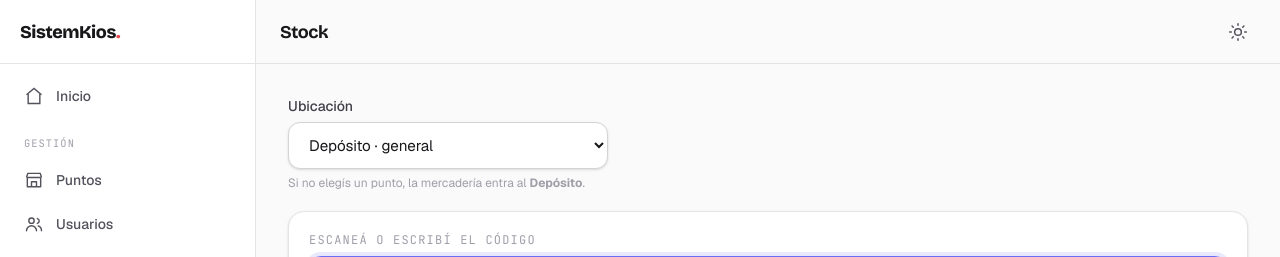
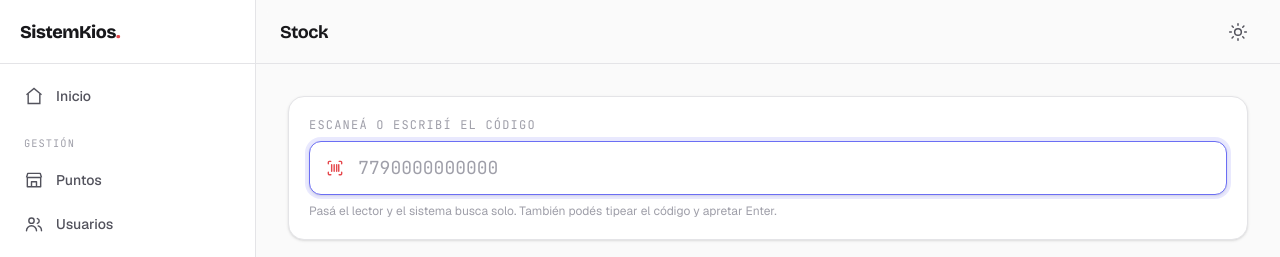
Before and after one commit to Mkdir-arg/SistemKios, a Django app: page /stock/ in a window 1280 px wide. Shown: the top 257 px of the page. Run offline with Django 5.2, Linux system fonts and the light colour scheme; the visitor is signed in with stand-in values (Sample User, id 1); data comes from the database, SQL or seed files in the repository; data that the repository does not hold is empty; style sheets or scripts are compiled from the project's sources; some libraries are stand-ins or nearby versions.

Commit message:
Stock: quitar selector de Ubicación
La tabla ya muestra el stock de todas las ubicaciones, así que se saca el
selector: lo que carga el Super Admin con el lector entra siempre al Depósito
(y se reparte con Transferencias). El backend ya resolvía a Depósito sin punto.

Co-Authored-By: Claude Opus 4.8 (1M context) <noreply@anthropic.com>

```diff
--- a/templates/stock/ingreso.html
+++ b/templates/stock/ingreso.html
@@ -13,17 +13,7 @@
       <span class="chip"><span class="h-1.5 w-1.5 rounded-full bg-brand-500"></span>{{ punto_fijo }}</span>
       Estás cargando mercadería en tu punto.
     </div>
-  {% elif es_super_admin %}
-    <div class="mb-5">
-      <label class="mb-1.5 block text-sm font-medium text-zinc-700 dark:text-zinc-300">Ubicación</label>
-      <select class="input max-w-xs" x-model="puntoId" @change="reset()">
-        {% for u in ubicaciones %}
-          <option value="{{ u.id }}">{{ u.nombre }}{% if u.es_deposito %} · general{% endif %}</option>
-        {% endfor %}
-      </select>
-      <p class="mt-1.5 text-xs text-zinc-400 dark:text-zinc-500">Si no elegís un punto, la mercadería entra al <strong>Depósito</strong>.</p>
-    </div>
-  {% elif not punto_fijo %}
+  {% elif not es_super_admin %}
     <p class="rounded-xl border border-amber-300 bg-amber-50 px-4 py-3 text-sm text-amber-700 dark:border-amber-500/30 dark:bg-amber-500/10 dark:text-amber-400">
       No tenés un punto asignado. Pedile al administrador que te asigne uno.
     </p>
```
